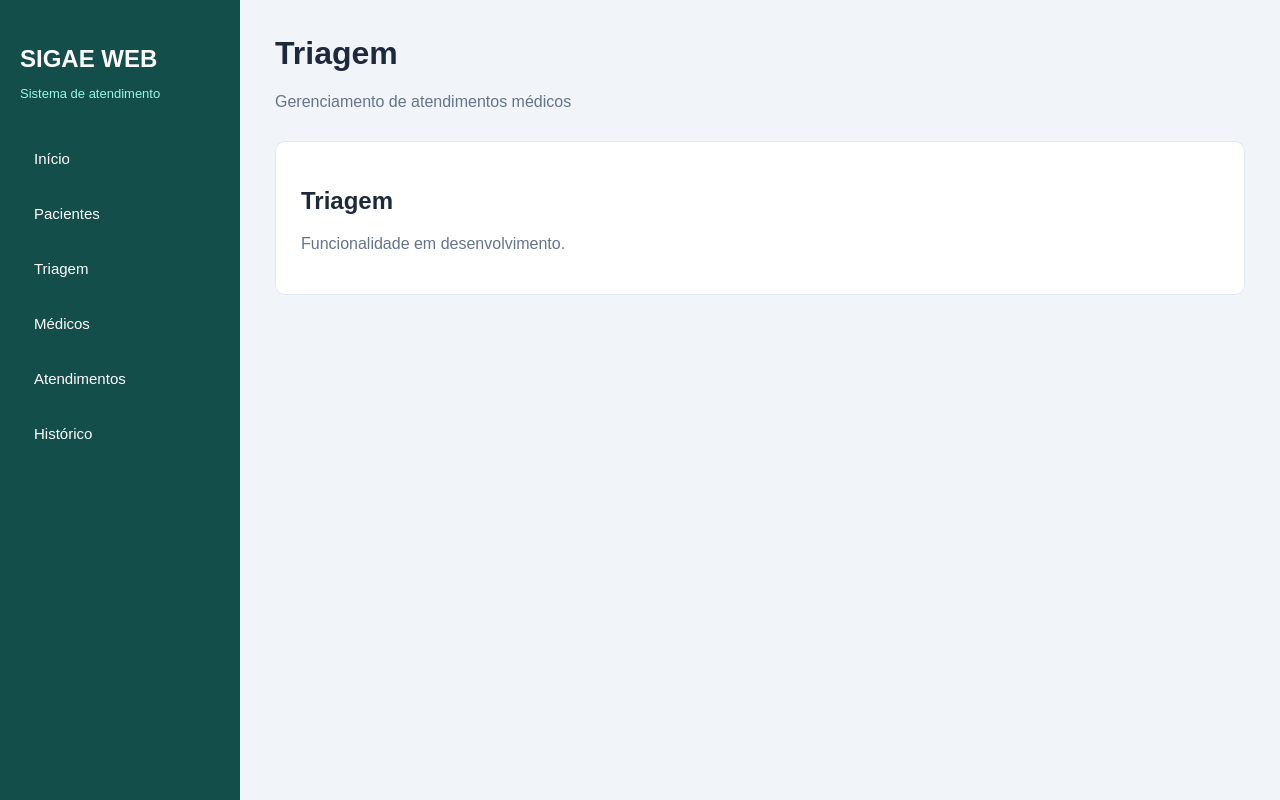
After one commit to predro1/sigae-web, a Flask app: page /triagem in a window 1280 px wide. The commit adds this page. Run offline with Flask 3, Linux system fonts and the light colour scheme.

Commit message:
feat: implementa rotas e navegacao entre paginas

```diff
--- a/app.py
+++ b/app.py
@@ -6,5 +6,25 @@ app = Flask(__name__)
 def inicio():
     return render_template("index.html")
 
+@app.route("/pacientes")
+def pacientes():
+    return render_template("pagina.html", titulo="Pacientes")
+
+@app.route("/triagem")
+def triagem():
+    return render_template("pagina.html", titulo="Triagem")
+
+@app.route("/medicos")
+def medicos():
+    return render_template("pagina.html", titulo="Médicos")
+
+@app.route("/atendimentos")
+def atendimentos():
+    return render_template("pagina.html", titulo="Atendimentos")
+
+@app.route("/historico")
+def historico():
+    return render_template("pagina.html", titulo="Histórico")
+
 if __name__ == "__main__":
     app.run(debug=True)
--- a/static/style.css
+++ b/static/style.css
@@ -124,3 +124,17 @@ header p {
         padding: 20px;
     }
 }
+
+nav a {
+    display: block;
+    color: white;
+    text-decoration: none;
+    padding: 14px;
+    border-radius: 6px;
+    font-size: 15px;
+}
+
+nav a:hover,
+nav a.ativo {
+    background-color: #0f766e;
+}
--- /dev/null
+++ b/templates/pagina.html
@@ -0,0 +1,38 @@
+<!DOCTYPE html>
+<html lang="pt-BR">
+<head>
+    <meta charset="UTF-8">
+    <meta name="viewport" content="width=device-width, initial-scale=1.0">
+    <title>{{ titulo }} - SIGAE WEB</title>
+    <link rel="stylesheet" href="{{ url_for('static', filename='style.css') }}">
+</head>
+<body>
+
+    <aside class="sidebar">
+        <h2>SIGAE WEB</h2>
+        <p>Sistema de atendimento</p>
+
+        <nav>
+            <a href="/">Início</a>
+            <a href="/pacientes">Pacientes</a>
+            <a href="/triagem">Triagem</a>
+            <a href="/medicos">Médicos</a>
+            <a href="/atendimentos">Atendimentos</a>
+            <a href="/historico">Histórico</a>
+        </nav>
+    </aside>
+
+    <main class="conteudo">
+        <header>
+            <h1>{{ titulo }}</h1>
+            <p>Gerenciamento de atendimentos médicos</p>
+        </header>
+
+        <section class="painel">
+            <h2>{{ titulo }}</h2>
+            <p>Funcionalidade em desenvolvimento.</p>
+        </section>
+    </main>
+
+</body>
+</html>
```
Also changed, not shown: templates/index.html (+8 -8 lines).
